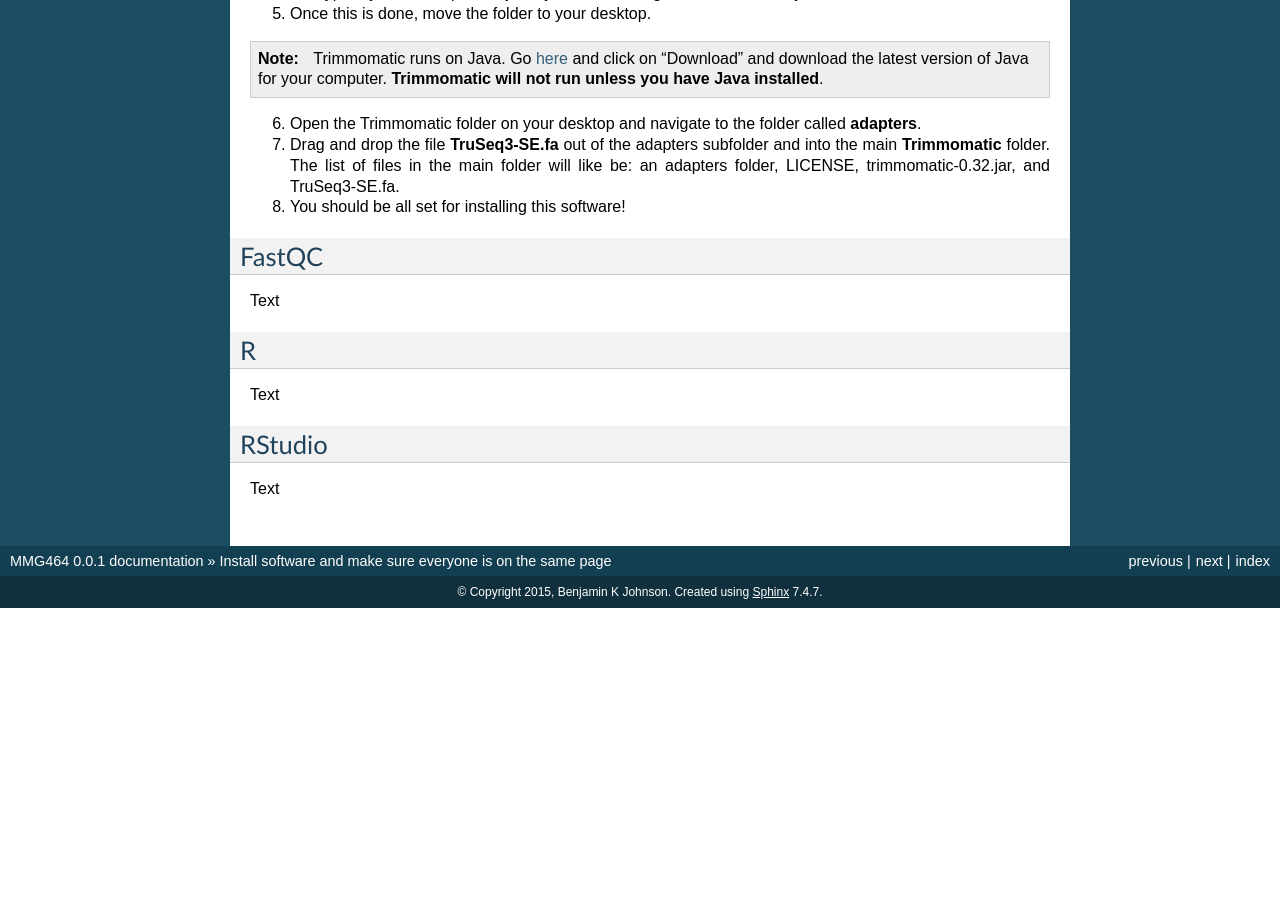
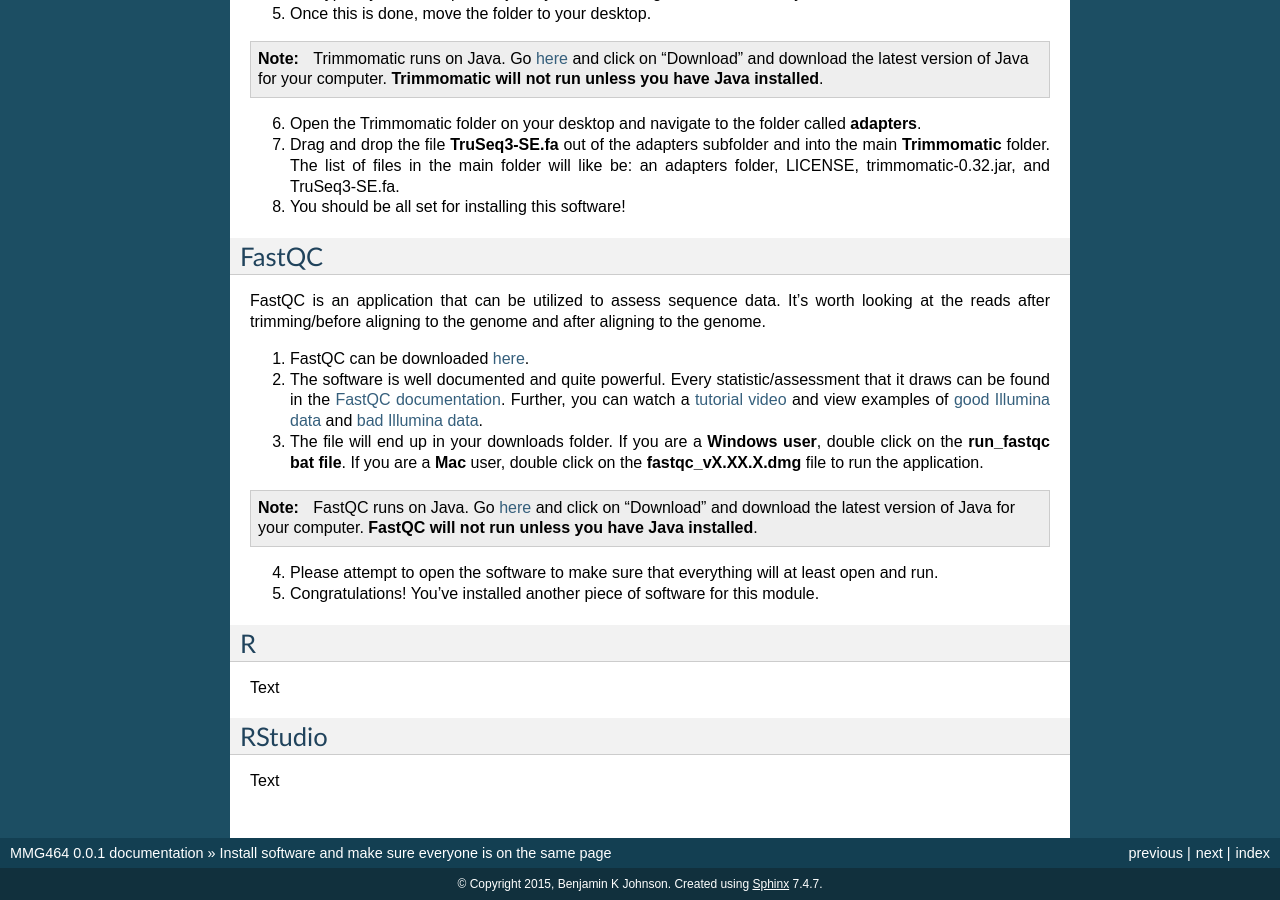
Before and after one commit to biobenkj/MMG434, a Sphinx documentation site: the page built from docs/source/dayone.rst, in a window 1280 px wide and 900 px high, scrolled down 954 px. Built offline with Sphinx 7.4.7, drawn with Linux system fonts in a browser that asks for light colours; before the commit the page ends 1562 px from its top, so only the background shows below that.

Commit message:
Finished FastQC section

```diff
--- a/docs/source/dayone.rst
+++ b/docs/source/dayone.rst
@@ -53,8 +53,19 @@ Trimmomatic is a commonly utilized tool for QC/trimming short reads and has been
 FastQC
 ------
 
-Text
+FastQC is an application that can be utilized to assess sequence data. It's worth looking at the reads after trimming/before aligning to the genome and after aligning to the genome.
 
+1. FastQC can be downloaded `here <http://www.bioinformatics.babraham.ac.uk/projects/fastqc/>`_.
+
+2. The software is well documented and quite powerful. Every statistic/assessment that it draws can be found in the `FastQC documentation <http://www.bioinformatics.babraham.ac.uk/projects/fastqc/Help/>`_. Further, you can watch a `tutorial video <https://www.youtube.com/watch?v=bz93ReOv87Y>`_ and view examples of `good Illumina data <http://www.bioinformatics.babraham.ac.uk/projects/fastqc/good_sequence_short_fastqc.html>`_ and `bad Illumina data <http://www.bioinformatics.babraham.ac.uk/projects/fastqc/bad_sequence_fastqc.html>`_.
+
+3. The file will end up in your downloads folder. If you are a **Windows user**, double click on the **run_fastqc bat file**. If you are a **Mac** user, double click on the **fastqc_vX.XX.X.dmg** file to run the application.
+
+.. note:: FastQC runs on Java. Go `here <http://www.java.com/en/>`_ and click on "Download" and download the latest version of Java for your computer. **FastQC will not run unless you have Java installed**.
+
+4. Please attempt to open the software to make sure that everything will at least open and run.
+
+5. Congratulations! You've installed another piece of software for this module.
 
 .. _r:
 
```
